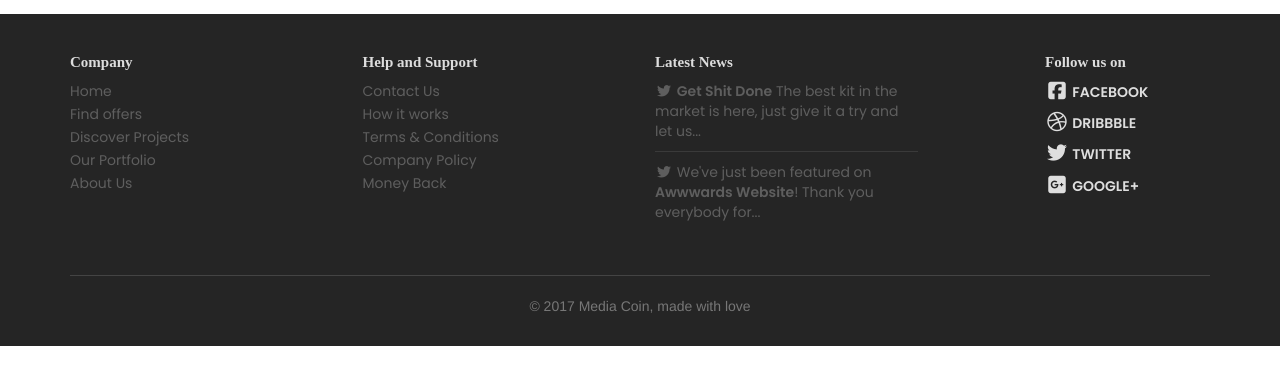
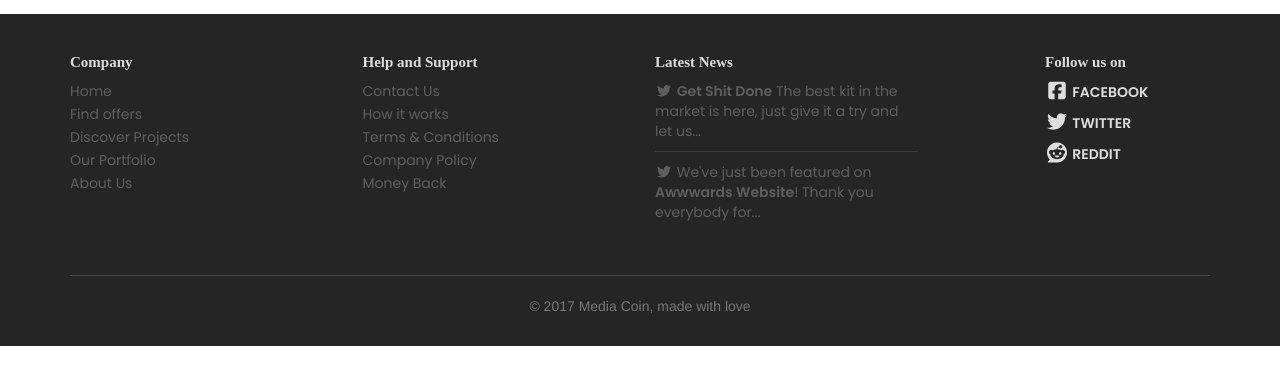
Before and after one commit to avnicolaevich/MediaCoin_Django, a Django app: template mediacoin/template/mediacoin/with-referral-path-index.html in a window 1280 px wide. Shown: the part 86-471 px from the top of the page. Run offline with Django 3.2, Linux system fonts and the light colour scheme; the template is opened without the code that fills it, so the values that code supplies are empty; some libraries are stand-ins or nearby versions; some web fonts are replaced.

Commit message:
update social media links

```diff
--- a/mediacoin/template/footer.html
+++ b/mediacoin/template/footer.html
@@ -74,23 +74,23 @@
                     <nav>
                         <ul>
                             <li>
-                                <a href="#" class="btn btn-social btn-facebook btn-simple">
+                                <a href="https://www.facebook.com/QMediaCoin/" class="btn btn-social btn-facebook btn-simple">
                                     <i class="fa fa-facebook-square"></i> Facebook
                                 </a>
                             </li>
+{#                            <li>#}
+{#                                <a href="#" class="btn btn-social btn-dribbble btn-simple">#}
+{#                                    <i class="fa fa-dribbble"></i> Dribbble#}
+{#                                </a>#}
+{#                            </li>#}
                             <li>
-                                <a href="#" class="btn btn-social btn-dribbble btn-simple">
-                                    <i class="fa fa-dribbble"></i> Dribbble
-                                </a>
-                            </li>
-                            <li>
-                                <a href="#" class="btn btn-social btn-twitter btn-simple">
+                                <a href="https://twitter.com/QMediaCoin" class="btn btn-social btn-twitter btn-simple">
                                     <i class="fa fa-twitter"></i> Twitter
                                 </a>
                             </li>
                             <li>
-                                <a href="#" class="btn btn-social btn-reddit btn-simple">
-                                    <i class="fa fa-google-plus-square"></i> Google+
+                                <a href="https://www.reddit.com/r/MediaCoin/" class="btn btn-social btn-reddit btn-simple">
+                                    <i class="fa fa-reddit" aria-hidden="true"></i> Reddit
                                 </a>
                             </li>
                         </ul>
```
